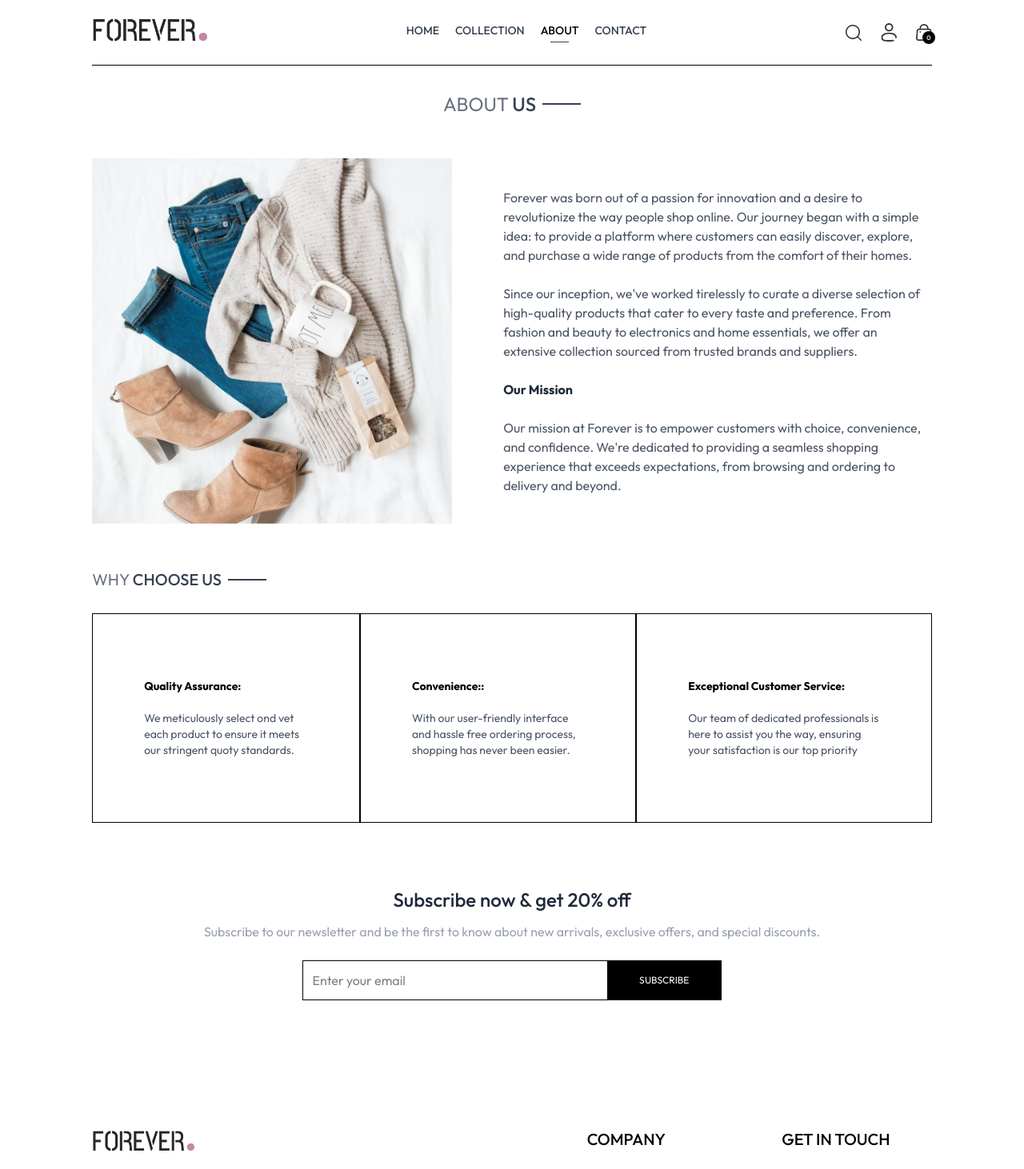
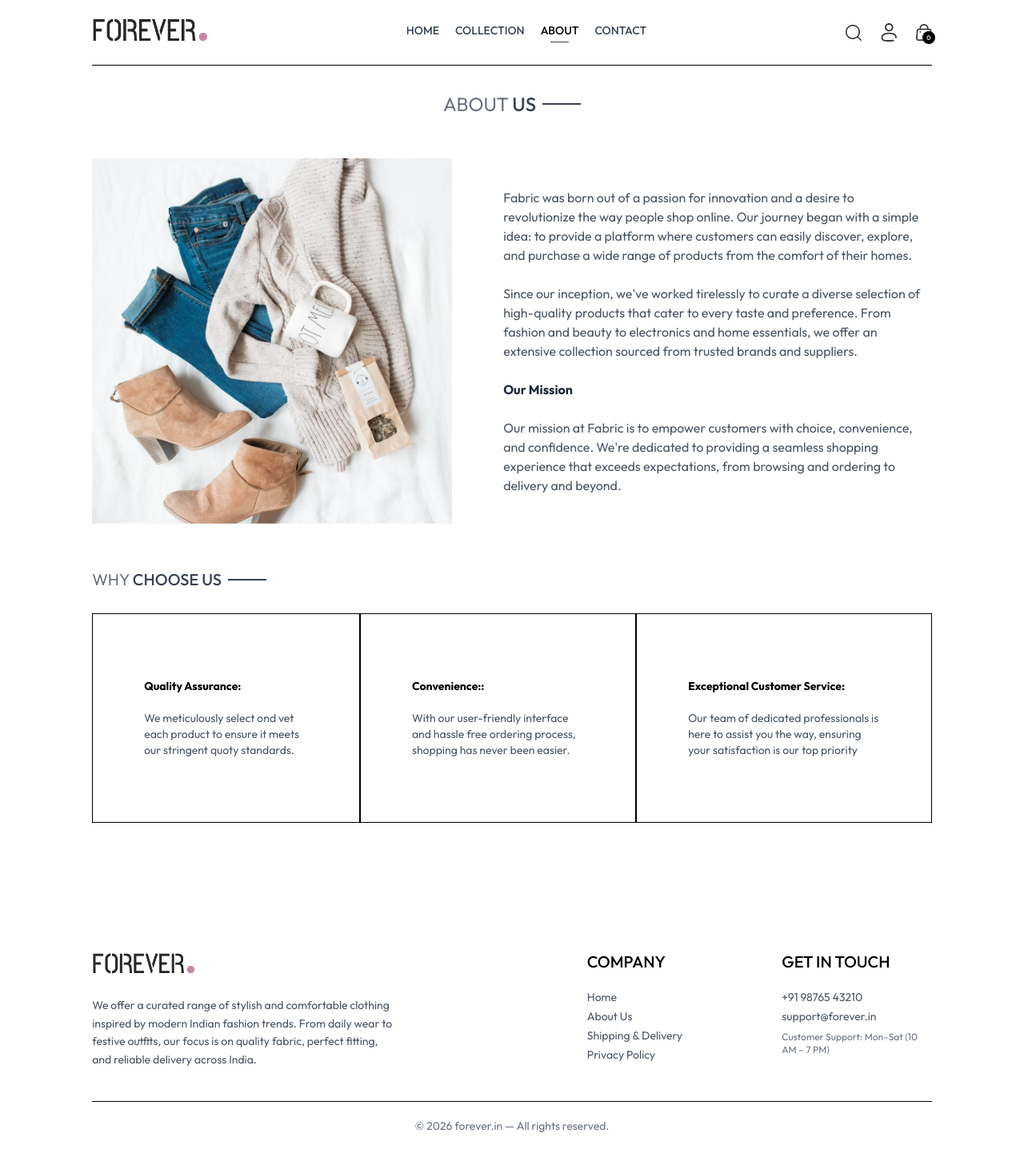
Before and after one commit to Vraj-01-02/Ecommerce, a React (Vite) app in the folder frontend/: page /about in a window 1280 px wide. Shown: the top 1462 px of the page at 80% size. After the commit the page ends 1438 px from the top, so only its background shows below. Built offline with nearby package versions, Linux system fonts and the light colour scheme; no server answers.

Commit message:
update about page

```diff
--- a/frontend/src/pages/About.jsx
+++ b/frontend/src/pages/About.jsx
@@ -1,6 +1,5 @@
 import React from 'react'
 import Title from '../components/Title';
-import NewsletterBox from '../components/NewsletterBox';
 import { assets } from '../assets/assets';
 
 const About = () => {
@@ -12,10 +11,10 @@ const About = () => {
       <div className='my-10 flex flex-col md:flex-row gap-16'>
         <img className='w-full md:max-w-112.5' src={assets.about_img} alt="" />
         <div className='flex flex-col justify-center gap-6 md:w-2/4 text-gray-600'>
-          <p>Forever was born out of a passion for innovation and a desire to revolutionize the way people shop online. Our journey began with a simple idea: to provide a platform where customers can easily discover, explore, and purchase a wide range of products from the comfort of their homes.</p>
+          <p>Fabric was born out of a passion for innovation and a desire to revolutionize the way people shop online. Our journey began with a simple idea: to provide a platform where customers can easily discover, explore, and purchase a wide range of products from the comfort of their homes.</p>
           <p>Since our inception, we've worked tirelessly to curate a diverse selection of high-quality products that cater to every taste and preference. From fashion and beauty to electronics and home essentials, we offer an extensive collection sourced from trusted brands and suppliers.</p>
           <b className='text-gray-800'>Our Mission</b>
-          <p>Our mission at Forever is to empower customers with choice, convenience, and confidence. We're dedicated to providing a seamless shopping experience that exceeds expectations, from browsing and ordering to delivery and beyond.</p>
+          <p>Our mission at Fabric is to empower customers with choice, convenience, and confidence. We're dedicated to providing a seamless shopping experience that exceeds expectations, from browsing and ordering to delivery and beyond.</p>
         </div>
       </div>
       <div className='text-xl py-4'>
@@ -35,7 +34,6 @@ const About = () => {
           <p className='text-gray-600'>Our team of dedicated professionals is here to assist you the way, ensuring your satisfaction is our top priority</p>
         </div>
       </div>
-      <NewsletterBox/>
     </div>
   )
 }
```
